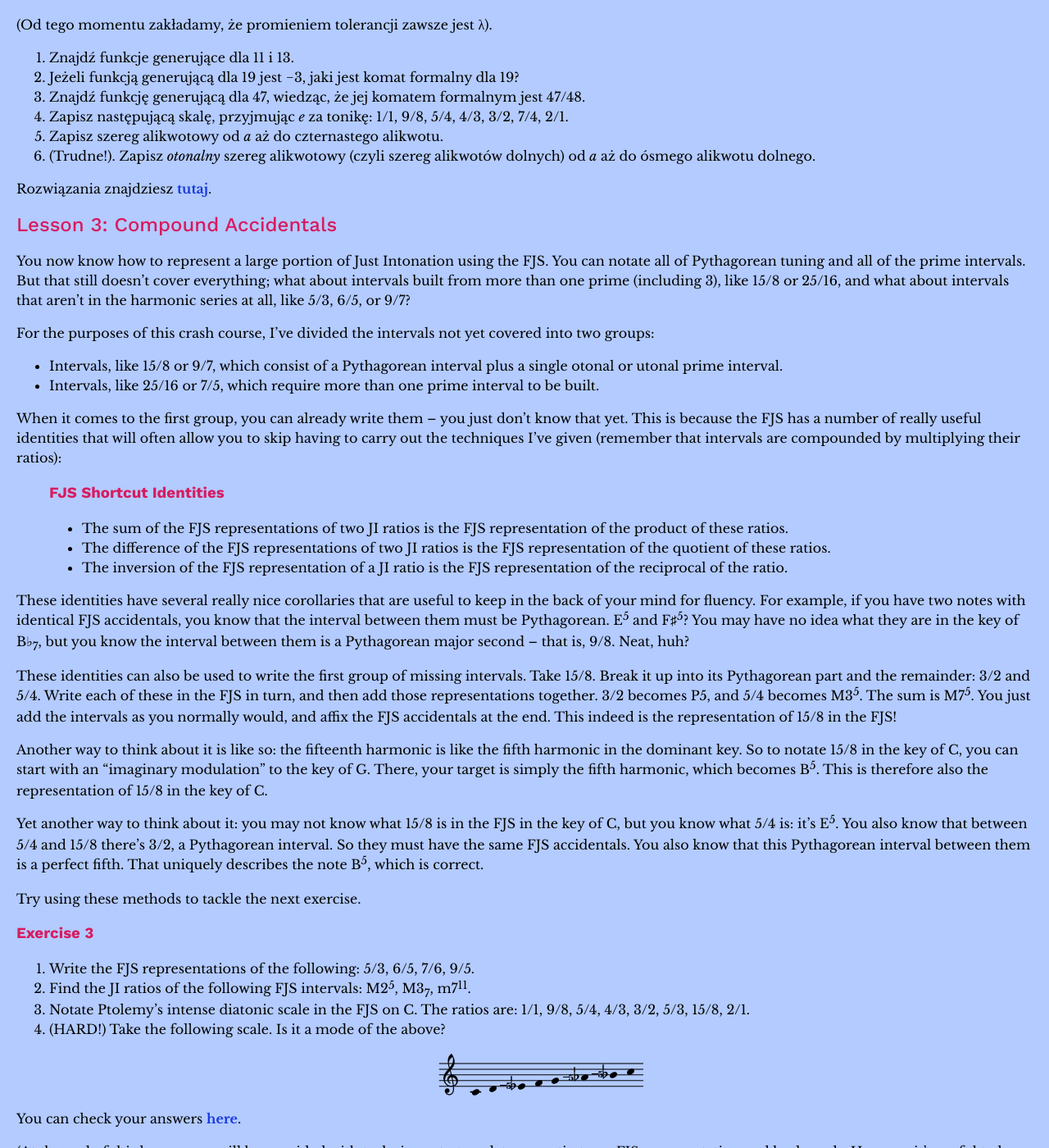
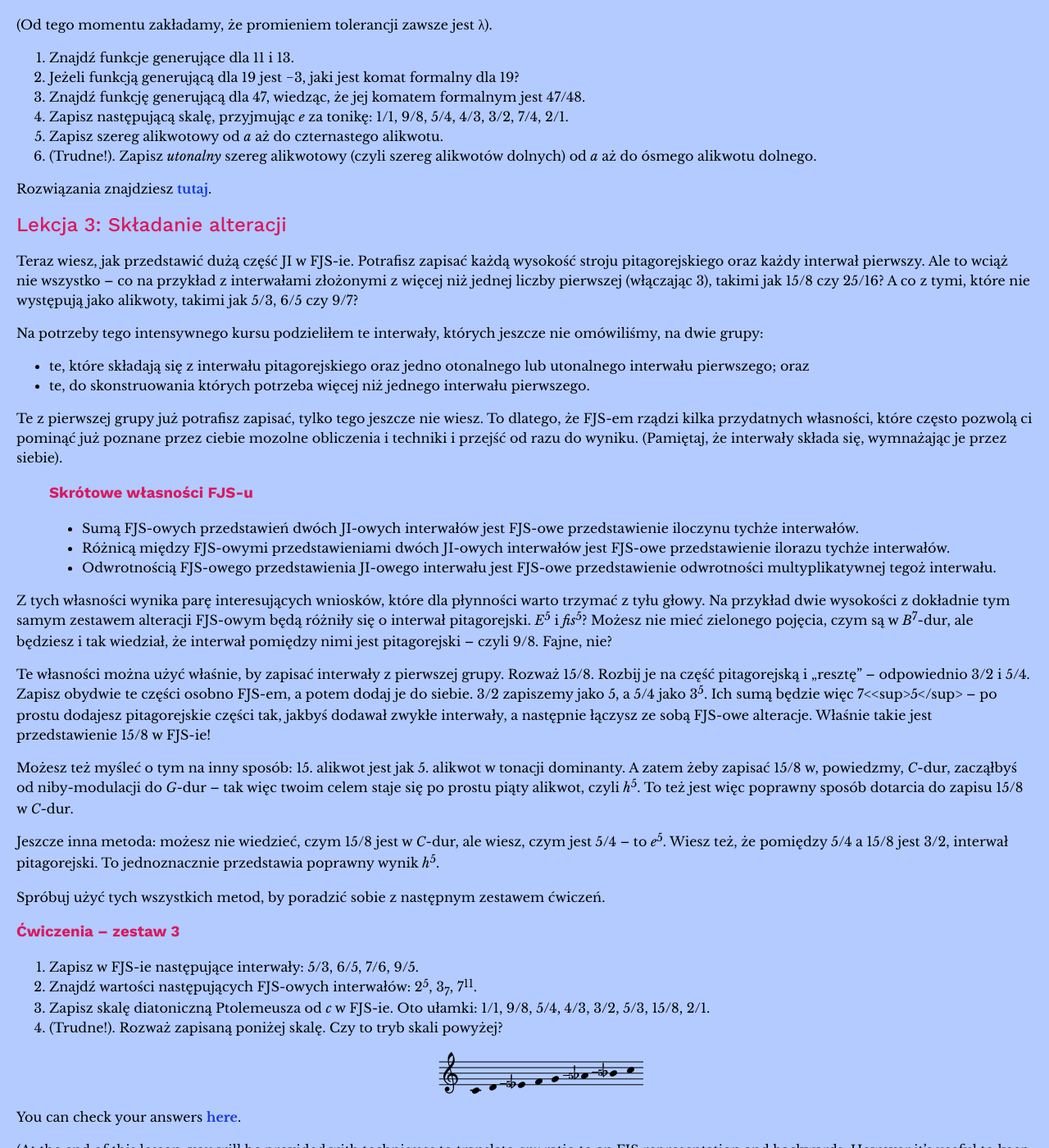
Before and after one commit to misotanni/misotanni.github.io, a Jekyll site: the page built from fjs/pl/crash.md, in a window 1280 px wide and 1400 px high, scrolled down 8148 px. Shown: the whole window at 82% size. Built offline with Jekyll 4.4.1, drawn with Linux system fonts in a browser that asks for light colours; our own code applies the rules of GitHub Pages for plain Markdown files; formulas are drawn with MathJax 3; some of the changed text lies outside the part shown.

Commit message:
lesson 3 done

```diff
--- a/fjs/pl/crash.md
+++ b/fjs/pl/crash.md
@@ -10,7 +10,7 @@ Ten kurs stworzyłem z myślą o przyswajalności istoty systemu. Nie skupię si
 * [Lekcja 0: Wiadomości wstępne](#lesson_0)
 * [Lekcja 1: Strój pitagorejski](#lesson_1)
 * [Lekcja 2: Interwały pierwsze](#lesson_2)
-* [Lesson 3: Compound Accidentals](#lesson_3)
+* [Lekcja 3: Składanie alteracji](#lesson_3)
 * [Da Capo Al Fine: What Else?](#da_capo_al_fine)
 
 ---
@@ -253,43 +253,43 @@ To wszystko, czego potrzebujesz, by zanotować interwały pierwsze. Czas na jesz
 3. Znajdź funkcję generującą dla 47, wiedząc, że jej komatem formalnym jest 47/48.
 4. Zapisz następującą skalę, przyjmując *e* za tonikę: 1/1, 9/8, 5/4, 4/3, 3/2, 7/4, 2/1.
 5. Zapisz szereg alikwotowy od *a* aż do czternastego alikwotu.
-6. (Trudne!). Zapisz *otonalny* szereg alikwotowy (czyli szereg alikwotów dolnych) od *a* aż do ósmego alikwotu dolnego.
+6. (Trudne!). Zapisz *utonalny* szereg alikwotowy (czyli szereg alikwotów dolnych) od *a* aż do ósmego alikwotu dolnego.
 
 Rozwiązania znajdziesz [tutaj](solutions.html).
 
-## <a name="lesson_3">Lesson 3: Compound Accidentals</a>
+## <a name="lesson_3">Lekcja 3: Składanie alteracji</a>
 
-You now know how to represent a large portion of Just Intonation using the FJS. You can notate all of Pythagorean tuning and all of the prime intervals. But that still doesn't cover everything; what about intervals built from more than one prime (including 3), like 15/8 or 25/16, and what about intervals that aren't in the harmonic series at all, like 5/3, 6/5, or 9/7?
+Teraz wiesz, jak przedstawić dużą część JI w FJS-ie. Potrafisz zapisać każdą wysokość stroju pitagorejskiego oraz każdy interwał pierwszy. Ale to wciąż nie wszystko – co na przykład z interwałami złożonymi z więcej niż jednej liczby pierwszej (włączając 3), takimi jak 15/8 czy 25/16? A co z tymi, które nie występują jako alikwoty, takimi jak 5/3, 6/5 czy 9/7?
 
-For the purposes of this crash course, I've divided the intervals not yet covered into two groups:
+Na potrzeby tego intensywnego kursu podzieliłem te interwały, których jeszcze nie omówiliśmy, na dwie grupy:
 
-- Intervals, like 15/8 or 9/7, which consist of a Pythagorean interval plus a single otonal or utonal prime interval.
-- Intervals, like 25/16 or 7/5, which require more than one prime interval to be built.
+- te, które składają się z interwału pitagorejskiego oraz jedno otonalnego lub utonalnego interwału pierwszego; oraz
+- te, do skonstruowania których potrzeba więcej niż jednego interwału pierwszego.
 
-When it comes to the first group, you can already write them – you just don't know that yet. This is because the FJS has a number of really useful identities that will often allow you to skip having to carry out the techniques I've given (remember that intervals are compounded by multiplying their ratios):
+Te z pierwszej grupy już potrafisz zapisać, tylko tego jeszcze nie wiesz. To dlatego, że FJS-em rządzi kilka przydatnych własności, które często pozwolą ci pominąć już poznane przez ciebie mozolne obliczenia i techniki i przejść od razu do wyniku. (Pamiętaj, że interwały składa się, wymnażając je przez siebie).
 
-> ### FJS Shortcut Identities
+> ### Skrótowe własności FJS-u
 >
-> - The sum of the FJS representations of two JI ratios is the FJS representation of the product of these ratios.
-> - The difference of the FJS representations of two JI ratios is the FJS representation of the quotient of these ratios.
-> - The inversion of the FJS representation of a JI ratio is the FJS representation of the reciprocal of the ratio.
+> - Sumą FJS-owych przedstawień dwóch JI-owych interwałów jest FJS-owe przedstawienie iloczynu tychże interwałów.
+> - Różnicą między FJS-owymi przedstawieniami dwóch JI-owych interwałów jest FJS-owe przedstawienie ilorazu tychże interwałów.
+> - Odwrotnością FJS-owego przedstawienia JI-owego interwału jest FJS-owe przedstawienie odwrotności multyplikatywnej tegoż interwału.
 
-These identities have several really nice corollaries that are useful to keep in the back of your mind for fluency. For example, if you have two notes with identical FJS accidentals, you know that the interval between them must be Pythagorean. E<sup>5</sup> and F♯<sup>5</sup>? You may have no idea what they are in the key of B♭<sub>7</sub>, but you know the interval between them is a Pythagorean major second – that is, 9/8. Neat, huh?
+Z tych własności wynika parę interesujących wniosków, które dla płynności warto trzymać z tyłu głowy. Na przykład dwie wysokości z dokładnie tym samym zestawem alteracji FJS-owym będą różniły się o interwał pitagorejski. *E*<sup>5</sup> i *fis*<sup>5</sup>? Możesz nie mieć zielonego pojęcia, czym są w *B*<sup>7</sup>-dur, ale będziesz i tak wiedział, że interwał pomiędzy nimi jest pitagorejski – czyli 9/8. Fajne, nie?
 
-These identities can also be used to write the first group of missing intervals. Take 15/8. Break it up into its Pythagorean part and the remainder: 3/2 and 5/4. Write each of these in the FJS in turn, and then add those representations together. 3/2 becomes P5, and 5/4 becomes M3<sup>5</sup>. The sum is M7<sup>5</sup>. You just add the intervals as you normally would, and affix the FJS accidentals at the end. This indeed is the representation of 15/8 in the FJS!
+Te własności można użyć właśnie, by zapisać interwały z pierwszej grupy. Rozważ 15/8. Rozbij je na część pitagorejską i „resztę” – odpowiednio 3/2 i 5/4. Zapisz obydwie te części osobno FJS-em, a potem dodaj je do siebie. 3/2 zapiszemy jako 5, a 5/4 jako 3<sup>5</sup>. Ich sumą będzie więc 7\<<sup>5</sup> – po prostu dodajesz pitagorejskie części tak, jakbyś dodawał zwykłe interwały, a następnie łączysz ze sobą FJS-owe alteracje. Właśnie takie jest przedstawienie 15/8 w FJS-ie!
 
-Another way to think about it is like so: the fifteenth harmonic is like the fifth harmonic in the dominant key. So to notate 15/8 in the key of C, you can start with an "imaginary modulation" to the key of G. There, your target is simply the fifth harmonic, which becomes B<sup>5</sup>. This is therefore also the representation of 15/8 in the key of C.
+Możesz też myśleć o tym na inny sposób: 15. alikwot jest jak 5. alikwot w tonacji dominanty. A zatem żeby zapisać 15/8 w, powiedzmy, *C*-dur, zacząłbyś od niby-modulacji do *G*-dur – tak więc twoim celem staje się po prostu piąty alikwot, czyli *h*<sup>5</sup>. To też jest więc poprawny sposób dotarcia do zapisu 15/8 w *C*-dur.
 
-Yet another way to think about it: you may not know what 15/8 is in the FJS in the key of C, but you know what 5/4 is: it's E<sup>5</sup>. You also know that between 5/4 and 15/8 there's 3/2, a Pythagorean interval. So they must have the same FJS accidentals. You also know that this Pythagorean interval between them is a perfect fifth. That uniquely describes the note B<sup>5</sup>, which is correct.
+Jeszcze inna metoda: możesz nie wiedzieć, czym 15/8 jest w *C*-dur, ale wiesz, czym jest 5/4 – to *e*<sup>5</sup>. Wiesz też, że pomiędzy 5/4 a 15/8 jest 3/2, interwał pitagorejski. To jednoznacznie przedstawia poprawny wynik *h*<sup>5</sup>.
 
-Try using these methods to tackle the next exercise.
+Spróbuj użyć tych wszystkich metod, by poradzić sobie z następnym zestawem ćwiczeń.
 
-### Exercise 3
+### Ćwiczenia – zestaw 3
 
-1. Write the FJS representations of the following: 5/3, 6/5, 7/6, 9/5.
-2. Find the JI ratios of the following FJS intervals: M2<sup>5</sup>, M3<sub>7</sub>, m7<sup>11</sup>.
-3. Notate Ptolemy's intense diatonic scale in the FJS on C. The ratios are: 1/1, 9/8, 5/4, 4/3, 3/2, 5/3, 15/8, 2/1.
-4. (HARD!) Take the following scale. Is it a mode of the above? <img src="../assets/exercise_2.png" alt="C–D–E♭_5–F–G–A♭_5–B♭_5–C">
+1. Zapisz w FJS-ie następujące interwały: 5/3, 6/5, 7/6, 9/5.
+2. Znajdź wartości następujących FJS-owych interwałów: 2<sup>5</sup>, 3<sub>7</sub>, 7<sup>11</sup>.
+3. Zapisz skalę diatoniczną Ptolemeusza od *c* w FJS-ie. Oto ułamki: 1/1, 9/8, 5/4, 4/3, 3/2, 5/3, 15/8, 2/1.
+4. (Trudne!). Rozważ zapisaną poniżej skalę. Czy to tryb skali powyżej? <img src="../assets/exercise_2.png" alt="c–d–es_5–f–g–as_5–b_5–c">
 
 You can check your answers [here](solutions.html).
 
@@ -416,7 +416,7 @@ Now you can finally learn why the square root of 33/31 is my preferred choice fo
 
 6. (HARD!) There are supporters of the "432 Hz movement", which insists that re-tuning A down from 440 Hz to 432 Hz improves the physical and spiritual quality of music. (Whether or not this is true is insignificant here.) Determine the FJS representation of the interval by which a piece of music is transposed in the FJS when such a pitch shift is carried out.
 
-You can check your answers [here](solutions.html).
+Rozwiązania znajdziesz [tutaj](solutions.html).
 
 ## <a name="da_capo_al_fine">Da Capo Al Fine: What Else?</a>
 
```
Also changed, not shown: fjs/pl/solutions.md (+4 -4 lines).
